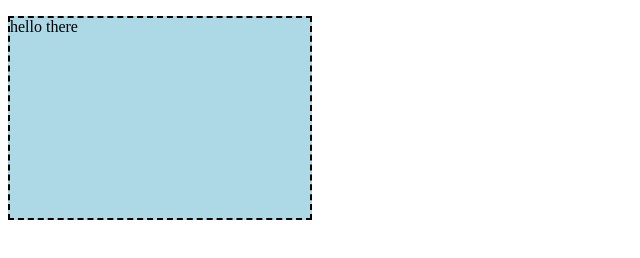
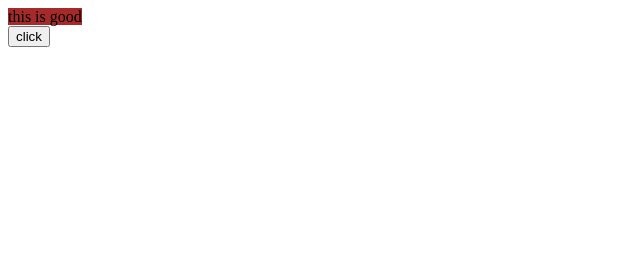
Before and after one commit to gopisai123/smartdefragmentation, a plain HTML site: page webd/practice/pr.html in a window 1280 px wide. Shown: the whole page, without its empty margins (0-640 px from the left). Drawn offline with Linux system fonts and the light colour scheme.

Commit message:
heee uuuuu

```diff
--- a/webd/practice/pr.css
+++ b/webd/practice/pr.css
@@ -1,7 +1,7 @@
-p {
-  background-color: lightblue;
-    height: 200px;
-    width: 300px;
-    border-width: 2px;
-    border-style: dashed;
+div {
+  display: inline;
+  background-color: brown;
 }
+button {
+  display: block;
+}
--- a/webd/practice/pr.html
+++ b/webd/practice/pr.html
@@ -7,6 +7,7 @@
     <link rel="stylesheet" href="pr.css">
 </head>
 <body>
-    <p>hello there</p>
+    <div>this is good </div>
+    <button>click</button>
 </body>
 </html>
```
